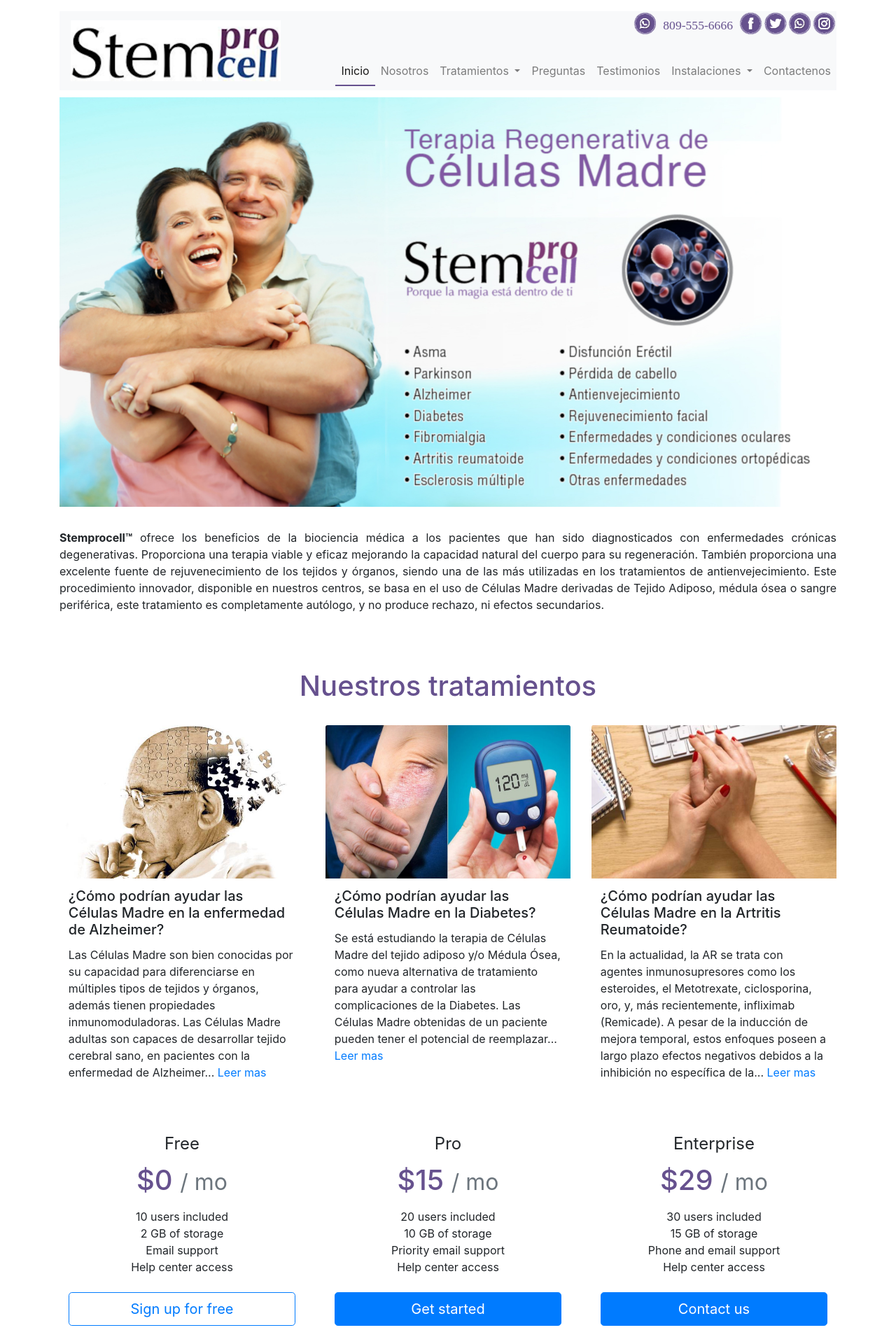
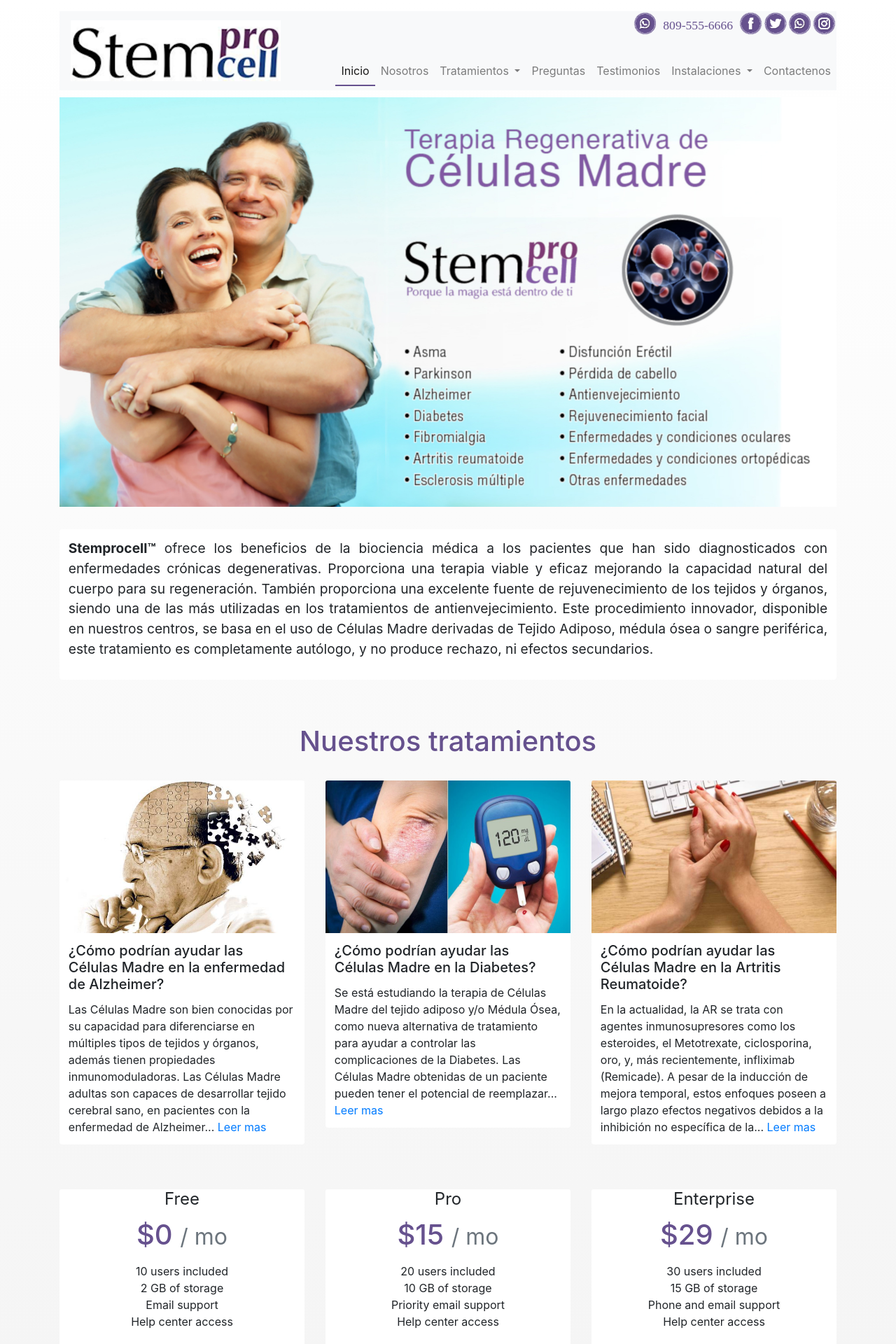
Before and after one commit to skupin/stemprocell, a PHP site: page / in a window 1280 px wide. Shown: the top 1920 px of the page at 70% size. Run offline with PHP 8.4, Linux system fonts and the light colour scheme.

Commit message:
gradient background

```diff
--- a/css/main.css
+++ b/css/main.css
@@ -1,5 +1,7 @@
 
-
+body {
+    background-image: linear-gradient(to bottom, #ffffff, #fbfbfb, #f7f7f7, #f4f4f4, #f0f0f0);
+}
 
 .icon {
     width: 35px;
@@ -242,6 +244,7 @@ li.active {
     padding: 0.8em;
 }
 
-/*.img-promo-main {*/
-    /*width: 350px;*/
-/*}*/
+.standout-text {
+    text-align: justify;
+    font-size: 1.2em;
+}
--- a/index.php
+++ b/index.php
@@ -11,7 +11,9 @@
 
     <section>
         <div class="container">
-                    <p style="text-align: justify;"><span class="negrita">Stemprocell™</span> ofrece los beneficios de la
+            <div class="card">
+                <div class="card-body">
+                    <p class="standout-text"><span class="negrita">Stemprocell™</span> ofrece los beneficios de la
                         biociencia
                         médica a los pacientes que han sido diagnosticados con enfermedades crónicas degenerativas.
                         Proporciona una terapia viable y eficaz mejorando la capacidad natural del cuerpo para su
@@ -20,8 +22,8 @@
                         procedimiento innovador, disponible en nuestros centros, se basa en el uso de Células Madre
                         derivadas de Tejido Adiposo, médula ósea o sangre periférica, este tratamiento es completamente
                         autólogo, y no produce rechazo, ni efectos secundarios.</p>
-
-
+                </div>
+            </div>
         </div>
     </section>
 
@@ -136,7 +138,7 @@
             </div>
     </section>
 
-    <section class="everyOther" id="testimonios">
+    <section id="testimonios">
         <div class="container">
             <div class="row">
 
```
